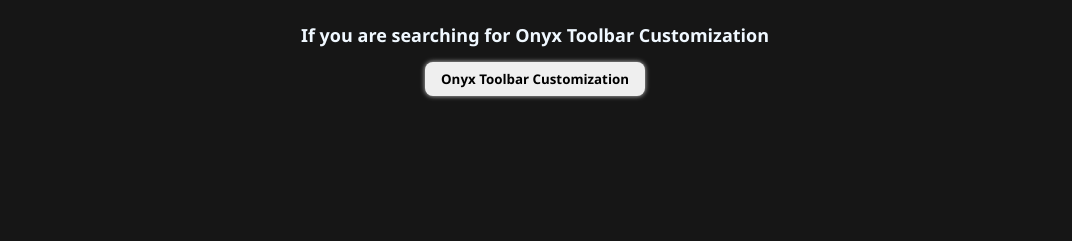
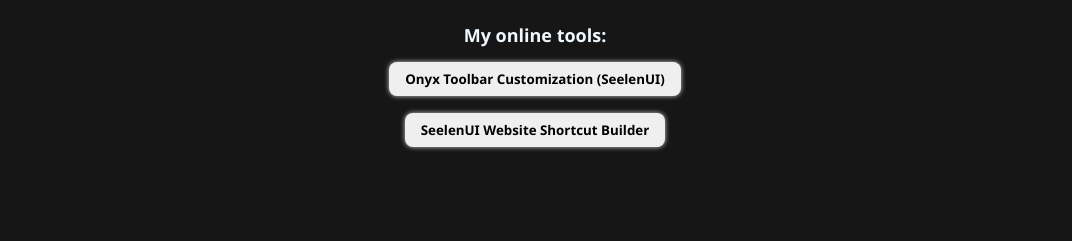
Before and after one commit to 1Developpeur/1developpeur.github.io, a plain HTML site: page index.html in a window 1280 px wide. Shown: the top 241 px of the page, without its empty margins (105-1177 px from the left). Drawn offline with Linux system fonts and the light colour scheme.

Commit message:
Added button for shortcut builder

```diff
--- a/index.html
+++ b/index.html
@@ -53,8 +53,10 @@
 <body>
     <h1>Under development.</h1>
     <div class="container">
-        <h2>If you are searching for Onyx Toolbar Customization</h2>
-        <button onclick="window.location = '/modern.html';">Onyx Toolbar Customization</button>
+        <h2>My online tools:</h2>
+        <button onclick="window.location = '/modern.html';">Onyx Toolbar Customization (SeelenUI)</button>
+        <br>
+        <button onclick="window.location = '/shortcut.html';">SeelenUI Website Shortcut Builder</button>
     </div>
 </body>
 </html>
```
